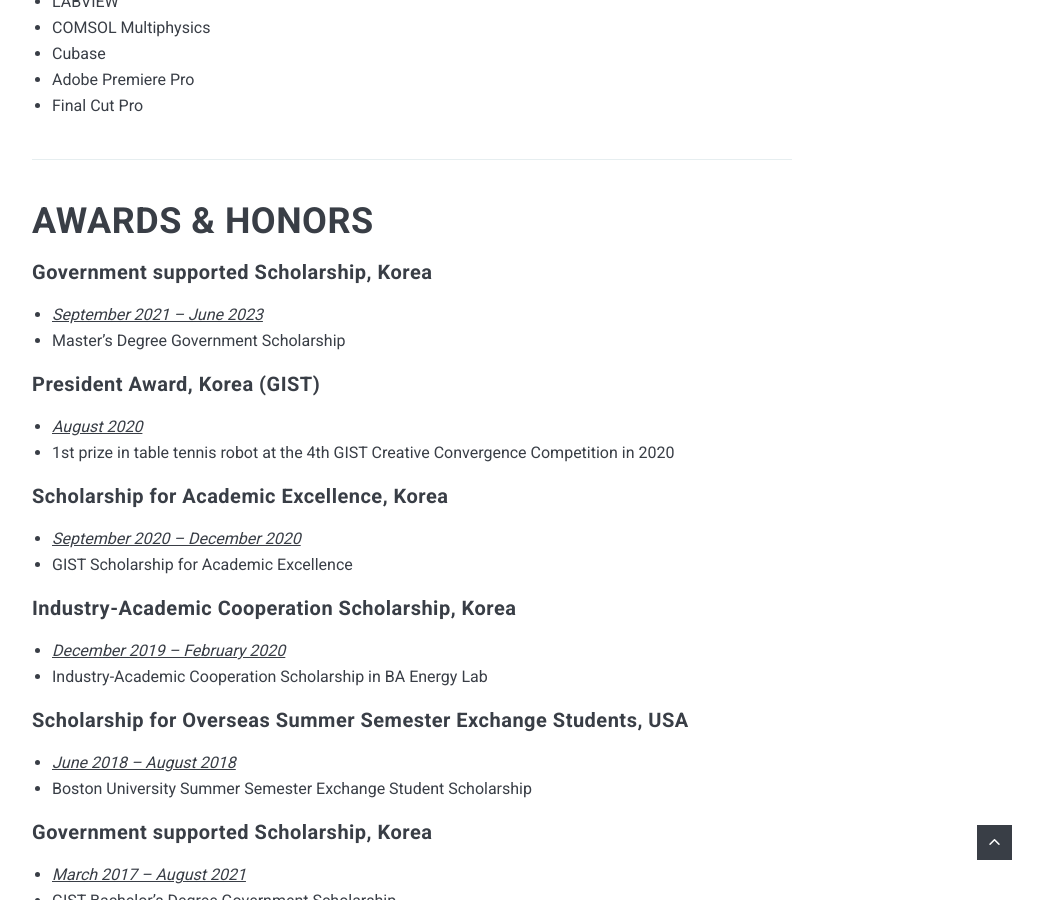
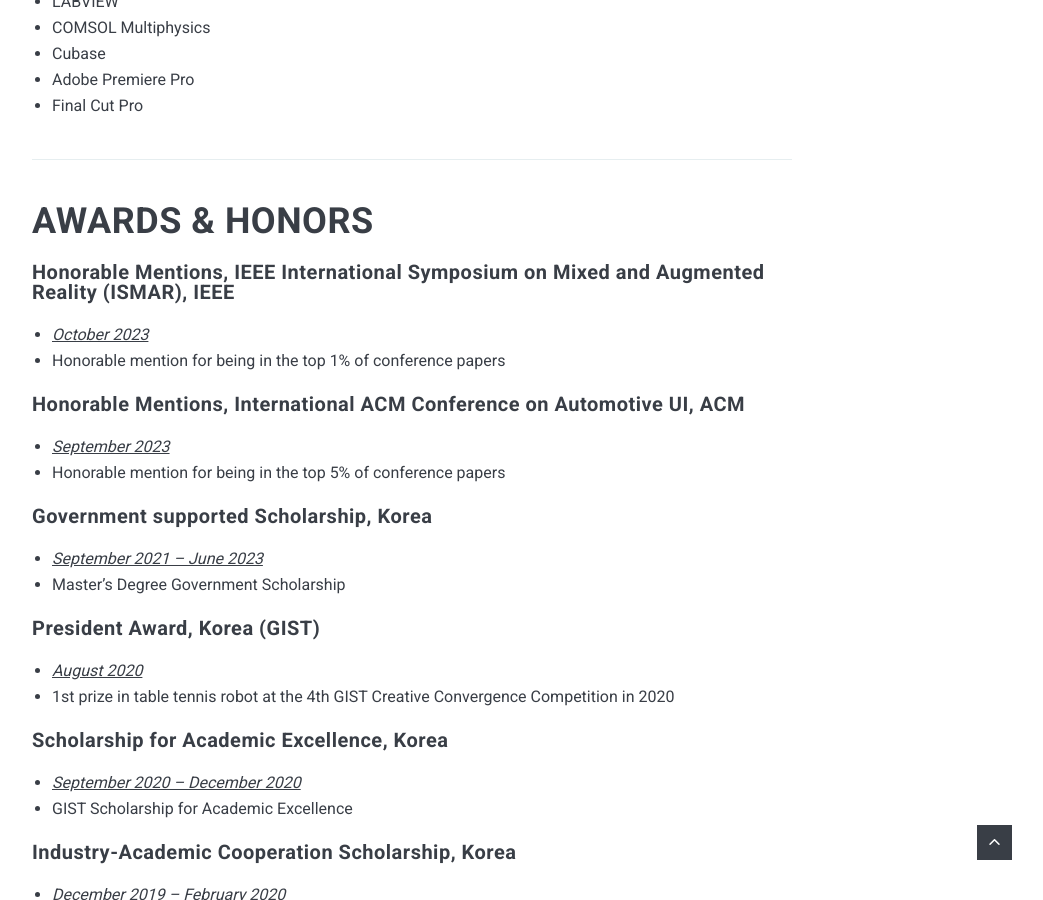
Before and after one commit to anoldhsh/anoldhsh.github.io, a Jekyll site: the page built from _pages/1about.md, in a window 1280 px wide and 900 px high, scrolled down 1509 px. Shown: the whole window, without its empty margins (228-1271 px from the left). Built offline with Jekyll 4.4.1, drawn with Linux system fonts in a browser that asks for light colours; nearby versions of some CDN libraries.

Commit message:
Add honorable mentaion

```diff
--- a/_pages/1about.md
+++ b/_pages/1about.md
@@ -38,6 +38,15 @@
 ***
 
 # AWARDS & HONORS
+
+#### Honorable Mentions, IEEE International Symposium on Mixed and Augmented Reality (ISMAR), IEEE
+* <i><u>October 2023</u></i><br />
+* Honorable mention for being in the top 1% of conference papers
+
+#### Honorable Mentions, International ACM Conference on Automotive UI, ACM
+* <i><u>September 2023</u></i><br />
+* Honorable mention for being in the top 5% of conference papers
+
 #### Government supported Scholarship, Korea
 * <i><u>September 2021 – June 2023</u></i><br />
 * Master's Degree Government Scholarship
```
Also changed, not shown: _pages/2PUBLICATIONS.md (+2 -2 lines).
